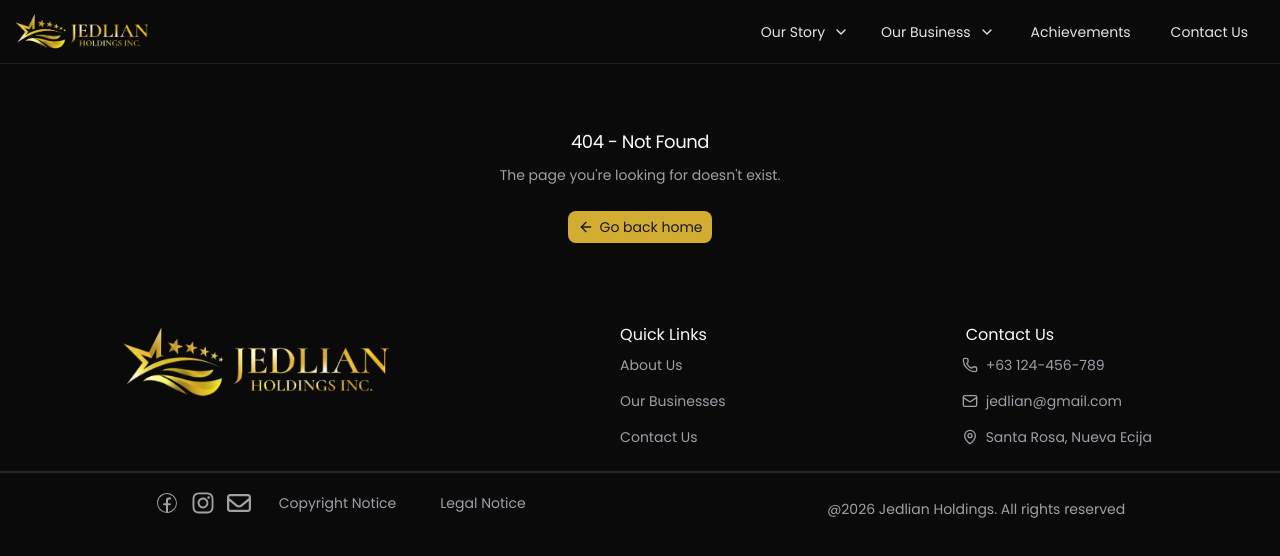
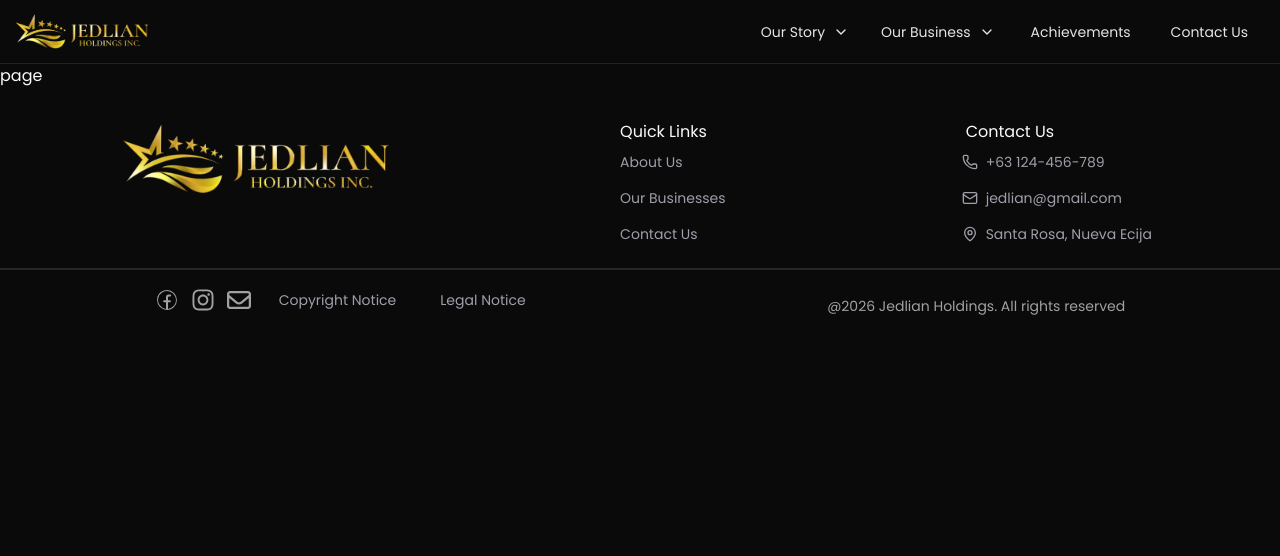
Before and after one commit to M1chael30/jedlian, a Next.js app: page /about-us in a window 1280 px wide. Before the commit this address had no page. Shown: the top 556 px of the page. Built offline with nearby package versions, Linux system fonts and the light colour scheme.

Commit message:
create business page

```diff
--- /dev/null
+++ b/app/[business]/page.js
@@ -0,0 +1,5 @@
+import React from "react";
+
+export default function Business() {
+ return <div>page</div>;
+}
```
